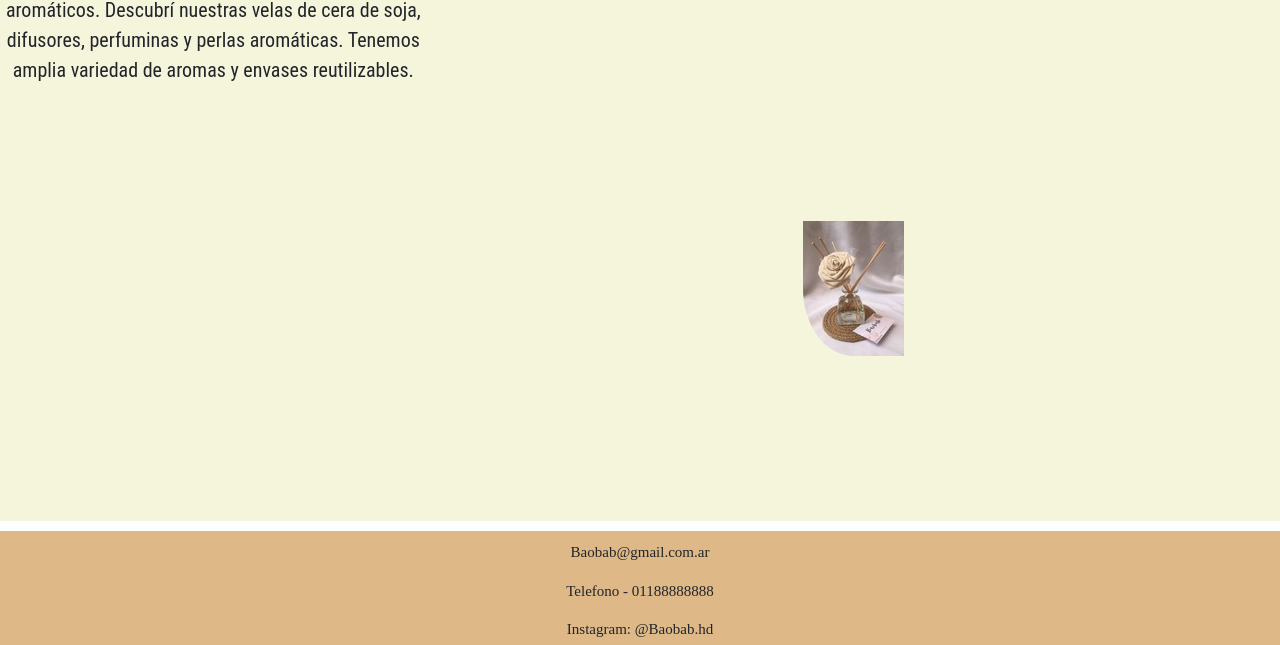
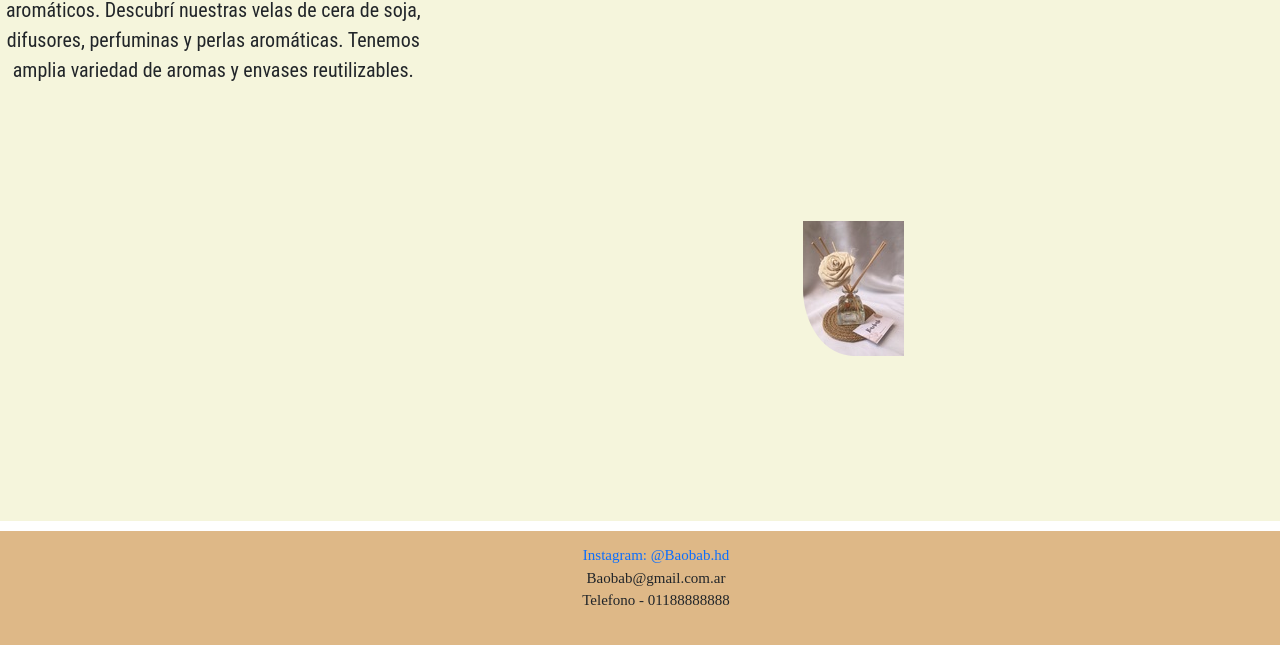
Before and after one commit to Tomas-Diaz-Kelly/segunda-entrega, a website: page index.html in a window 1280 px wide. Shown: the part 479-1124 px from the top of the page. Drawn offline with nearby package versions, Linux system fonts and the light colour scheme; files whose address does not match are found by name.

Commit message:
cambios generales

```diff
--- a/index.html
+++ b/index.html
@@ -71,11 +71,11 @@
                         </p>
                 </div>
                 <div class="div-dos">
-                        <img class="fotito" src="../baobabapp/assets/img/mobile/mobile-uno.jpg" alt="">
+                        <img class="fotito" src="./assets/img/mobile/mobile-uno.jpg" alt="">
 
                 </div>
                 <div class="div-tres">
-                <img class="foti" src="../baobabapp/assets/img/mobile/mobile-dos.jpg" alt="">
+                <img class="foti" src="./assets/img/mobile/mobile-dos.jpg" alt="">
 
         </div>
         <div class="div-cuatro">
@@ -95,9 +95,11 @@
 <footer class="footer">
 
         <div class="info-contacto">
-                        <p>Baobab@gmail.com.ar</p>
-                        <p>Telefono - 01188888888</p>
-                        <p>Instagram: @Baobab.hd</p>
+                <ul class="if">
+                        <li><a class="insta" href="https://instagram.com/baobab.hd?igshid=Zjc2ZTc4Nzk=">Instagram: @Baobab.hd</a></li>
+                        <li>Baobab@gmail.com.ar</li>
+                        <li>Telefono - 01188888888</li>
+                </ul>
                 </div>
                 <div class="image">
                         <img class="imagee" src="./assets/img/mobile/logo-redimen.png" alt="">
@@ -106,6 +108,6 @@
 
         </footer>
 
-        <script src="https://cdn.jsdelivr.net/npm/bootstrap@5.3.0-alpha1/dist/js/bootstrap.bundle.min.js" integrity="sha384-w76AqPfDkMBDXo30jS1Sgez6pr3x5MlQ1ZAGC+nuZB+EYdgRZgiwxhTBTkF7CXvN" crossorigin="anonymous"></script>
 </body>
+<script src="https://cdn.jsdelivr.net/npm/bootstrap@5.3.0-alpha1/dist/js/bootstrap.bundle.min.js" integrity="sha384-w76AqPfDkMBDXo30jS1Sgez6pr3x5MlQ1ZAGC+nuZB+EYdgRZgiwxhTBTkF7CXvN" crossorigin="anonymous"></script>
 </html>
--- a/sass/layout/mobile/_footer.scss
+++ b/sass/layout/mobile/_footer.scss
@@ -5,8 +5,17 @@ footer{
             margin-top: 10px;
             margin-bottom: 10px;
 
-            p{
+            .if{
                 font-family: $typo-secundario;
+                li{
+                    list-style-type: none;
+
+
+                    a{
+                        text-decoration: none;
+                    }
+                }
+
             }
         }
         .image{
```
Also changed, not shown: pages/contacto.html (+1 -1 lines), pages/galeria.html (+3 -3 lines), pages/nosotros.html (+1 -1 lines), pages/novedades.html (+1 -1 lines), css/style.css.
